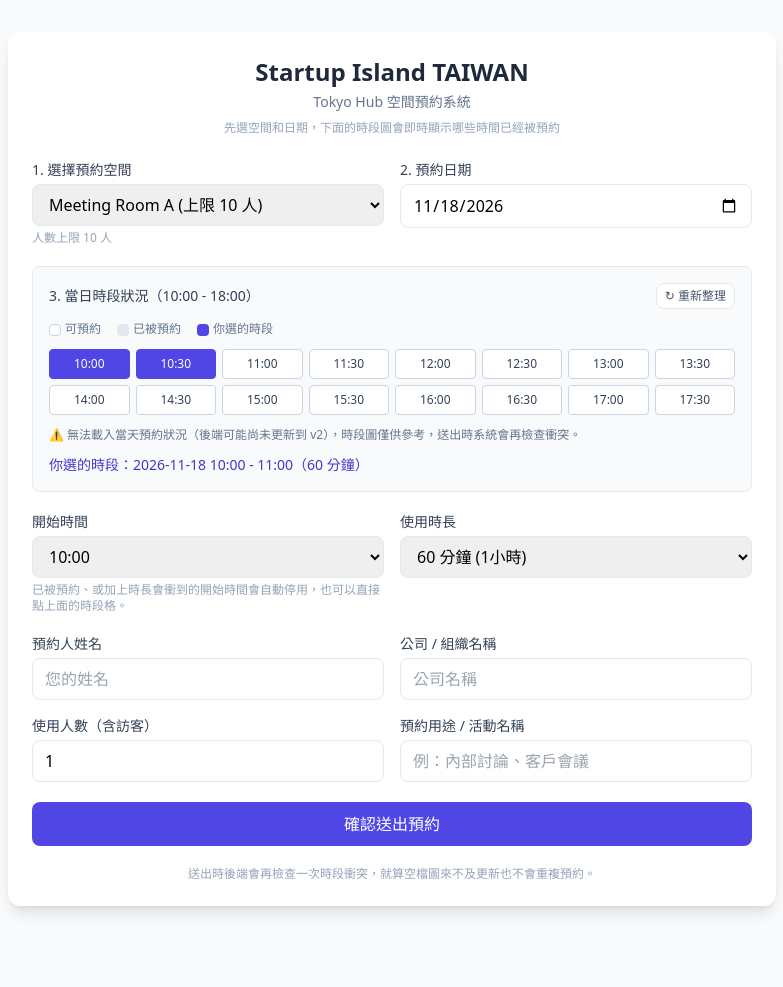
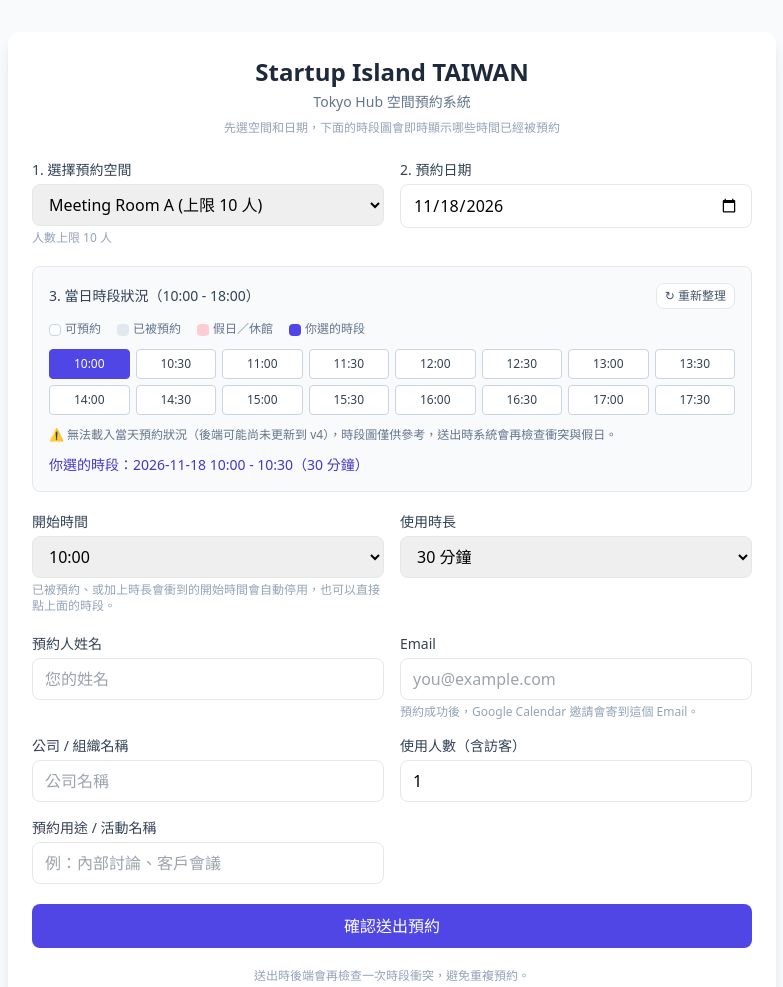
Before and after one commit to wshiro99/TokyoHubReservation, a plain HTML site: page index.html in a window 1280 px wide. Shown: the top 987 px of the page, without its empty margins (248-1031 px from the left). Before the commit the page ends 938 px from the top, so only its background shows below. Drawn offline with nearby package versions, Linux system fonts and the light colour scheme; no server answers.

Commit message:
Update index.html

```diff
--- a/index.html
+++ b/index.html
@@ -25,7 +25,7 @@
                         <option value="Room A">Meeting Room A (上限 10 人)</option>
                         <option value="Room B">Meeting Room B (上限 8 人)</option>
                         <option value="Room C">Meeting Room C (上限 8 人)</option>
-                        <option value="Room B & C">Room B & C 聯通大空間</option>
+                        <option value="Room B & C">Room B & C 可打通</option>
                         <option value="Hot Desk">Hot Desk (流動辦公桌/全天)</option>
                     </select>
                     <p id="space-hint" class="text-xs text-slate-400 mt-1"></p>
@@ -48,6 +48,7 @@
                 <div class="flex flex-wrap gap-4 text-xs text-slate-500">
                     <span><span class="inline-block w-3 h-3 rounded bg-white border border-slate-300 align-middle mr-1"></span>可預約</span>
                     <span><span class="inline-block w-3 h-3 rounded bg-slate-200 align-middle mr-1"></span>已被預約</span>
+                    <span><span class="inline-block w-3 h-3 rounded bg-rose-200 align-middle mr-1"></span>假日／休館</span>
                     <span><span class="inline-block w-3 h-3 rounded bg-indigo-600 align-middle mr-1"></span>你選的時段</span>
                 </div>
 
@@ -69,14 +70,14 @@
                 <div>
                     <label class="block text-sm font-medium text-slate-700">開始時間</label>
                     <select id="startTime" onchange="onStartOrDurationChange()" class="mt-1 w-full px-3 py-2 border rounded-lg outline-none"></select>
-                    <p class="text-xs text-slate-400 mt-1">已被預約、或加上時長會衝到的開始時間會自動停用，也可以直接點上面的時段格。</p>
+                    <p class="text-xs text-slate-400 mt-1">已被預約、或加上時長會衝到的開始時間會自動停用，也可以直接點上面的時段。</p>
                 </div>
 
                 <div>
                     <label class="block text-sm font-medium text-slate-700">使用時長</label>
                     <select id="duration" onchange="onStartOrDurationChange()" class="mt-1 w-full px-3 py-2 border rounded-lg outline-none">
-                        <option value="30">30 分鐘</option>
-                        <option value="60" selected>60 分鐘 (1小時)</option>
+                        <option value="30" selected>30 分鐘</option>
+                        <option value="60">60 分鐘 (1小時)</option>
                         <option value="90">90 分鐘 (1.5小時)</option>
                         <option value="120">120 分鐘 (2小時)</option>
                     </select>
@@ -88,6 +89,12 @@
                 <div>
                     <label class="block text-sm font-medium text-slate-700">預約人姓名</label>
                     <input type="text" id="name" required class="mt-1 w-full px-3 py-2 border rounded-lg outline-none" placeholder="您的姓名">
+                </div>
+
+                <div>
+                    <label class="block text-sm font-medium text-slate-700">Email</label>
+                    <input type="email" id="email" required class="mt-1 w-full px-3 py-2 border rounded-lg outline-none" placeholder="you@example.com">
+                    <p class="text-xs text-slate-400 mt-1">預約成功後，Google Calendar 邀請會寄到這個 Email。</p>
                 </div>
 
                 <div>
@@ -108,7 +115,7 @@
             </div>
 
             <button type="submit" id="submit-btn" class="w-full bg-indigo-600 text-white py-2.5 rounded-lg font-medium hover:bg-indigo-700 transition disabled:opacity-50">確認送出預約</button>
-            <p class="text-xs text-center text-slate-400">送出時後端會再檢查一次時段衝突，就算空檔圖來不及更新也不會重複預約。</p>
+            <p class="text-xs text-center text-slate-400">送出時後端會再檢查一次時段衝突，避免重複預約。</p>
         </form>
 
         <div id="result-msg" class="text-center text-sm font-medium hidden rounded-lg p-3"></div>
@@ -124,6 +131,9 @@
         const YEAR_END_END = "2027-01-03";
 
         let booked = [];             // [{s: 600, e: 660}, ...] 單位：分鐘
+        let closures = [];           // 休館時段 [{s, e, title}, ...]
+        let holidayClosed = false;   // 當天是否為全天假日／休館
+        let holidayTitle = "";       // 全天假日名稱（例如 勤労感謝の日、休館日）
         let availabilityLoaded = false;
         let availabilityError = false;
 
@@ -132,7 +142,9 @@
         function minToTime(min) { return String(Math.floor(min / 60)).padStart(2, '0') + ':' + String(min % 60).padStart(2, '0'); }
         function overlaps(aS, aE, bS, bE) { return aS < bE && aE > bS; }  // 半開區間，與後端一致
         function isBooked(s, e) { return booked.some(b => overlaps(s, e, b.s, b.e)); }
-        function fits(startMin, duration) { return startMin + duration <= CLOSE_MIN && !isBooked(startMin, startMin + duration); }
+        function isClosure(s, e) { return closures.some(b => overlaps(s, e, b.s, b.e)); }
+        function isBlocked(s, e) { return holidayClosed || isBooked(s, e) || isClosure(s, e); }
+        function fits(startMin, duration) { return startMin + duration <= CLOSE_MIN && !isBlocked(startMin, startMin + duration); }
 
         function todayInTokyo() {
             return new Intl.DateTimeFormat('en-CA', { timeZone: 'Asia/Tokyo', year: 'numeric', month: '2-digit', day: '2-digit' }).format(new Date());
@@ -157,6 +169,9 @@
 
             availabilityLoaded = false;
             availabilityError = false;
+            closures = [];
+            holidayClosed = false;
+            holidayTitle = "";
 
             if (space !== "Hot Desk") statusEl.textContent = "正在載入當天預約狀況…";
             if (space === "Hot Desk") hotStatus.textContent = "正在確認當天使用狀況…";
@@ -173,10 +188,18 @@
 
                 booked = (result.booked || []).map(b => ({ s: timeToMin(b.startTime), e: timeToMin(b.endTime) }));
 
+                // v4：假日／休館資訊（後端查日本祝日曆＋自訂休館行事曆）
+                const holiday = result.holiday || {};
+                holidayClosed = !!holiday.closed;
+                holidayTitle = holiday.title || "";
+                closures = (holiday.ranges || []).map(r => ({ s: timeToMin(r.startTime), e: timeToMin(r.endTime), title: r.title || "" }));
+
                 if (space === "Hot Desk") {
                     const n = result.hotDeskCount || 0;
-                    hotStatus.textContent = n > 0
-                        ? "當天已有 " + n + " 筆 Hot Desk 預約。Hot Desk 為流動辦公桌，仍可預約。"
+                    hotStatus.textContent = holidayClosed
+                        ? "這天是「" + (holidayTitle || "假日／休館日") + "」，全日不開放預約，請選其他日期。"
+                        : n > 0
+                        ? "當天已有 " + n + " 筆 Hot Desk 預約。Hot Desk 為非固定座位，仍可預約。"
                         : "當天目前沒有其他 Hot Desk 預約。";
                 }
                 availabilityLoaded = true;
@@ -201,18 +224,20 @@
 
             grid.innerHTML = "";
             for (let t = OPEN_MIN; t < CLOSE_MIN; t += STEP) {
-                const cellBooked = isBooked(t, t + STEP);
-                const inSelected = selStart !== null && t >= selStart && t < selStart + duration;
+                const cellClosure = holidayClosed || isClosure(t, t + STEP);
+                const cellBooked = !cellClosure && isBooked(t, t + STEP);
+                const inSelected = !cellClosure && !cellBooked && selStart !== null && t >= selStart && t < selStart + duration;
 
                 const btn = document.createElement("button");
                 btn.type = "button";
-                btn.textContent = minToTime(t) + (cellBooked ? " 已訂" : "");
+                btn.textContent = minToTime(t) + (cellClosure ? " 休" : cellBooked ? " 已訂" : "");
                 btn.className = "text-xs py-1.5 rounded border transition " + (
-                    cellBooked ? "bg-slate-200 text-slate-400 border-slate-200 cursor-not-allowed"
+                    cellClosure ? "bg-rose-100 text-rose-400 border-rose-200 cursor-not-allowed"
+                    : cellBooked ? "bg-slate-200 text-slate-400 border-slate-200 cursor-not-allowed"
                     : inSelected ? "bg-indigo-600 text-white border-indigo-600 font-medium"
                     : "bg-white text-slate-700 border-slate-300 hover:border-indigo-400 hover:text-indigo-700"
                 );
-                btn.disabled = cellBooked;
+                btn.disabled = cellClosure || cellBooked;
                 btn.onclick = () => pickStart(t);
                 grid.appendChild(btn);
             }
@@ -220,15 +245,20 @@
             const statusEl = document.getElementById("availability-status");
             const summaryEl = document.getElementById("booked-summary");
             if (availabilityError) {
-                statusEl.textContent = "⚠ 無法載入當天預約狀況（後端可能尚未更新到 v2），時段圖僅供參考，送出時系統會再檢查衝突。";
+                statusEl.textContent = "⚠ 無法載入當天預約狀況（後端可能尚未更新到 v4），時段圖僅供參考，送出時系統會再檢查衝突與假日。";
+                summaryEl.textContent = "";
+            } else if (availabilityLoaded && holidayClosed) {
+                statusEl.textContent = "這天是「" + (holidayTitle || "假日／休館日") + "」，全日不開放預約，請選其他日期。";
                 summaryEl.textContent = "";
             } else if (availabilityLoaded) {
                 const now = new Date().toLocaleTimeString('zh-TW', { hour: '2-digit', minute: '2-digit' });
                 statusEl.textContent = booked.length === 0
                     ? "當天目前沒有任何預約，全部時段都可以選。（最後更新 " + now + "）"
                     : "灰色時段已被預約，點白色格子就能選開始時間。（最後更新 " + now + "）";
-                summaryEl.textContent = booked.length === 0 ? ""
-                    : "當天已預約：" + booked.map(b => minToTime(b.s) + " - " + minToTime(b.e)).join("、");
+                summaryEl.textContent = (booked.length === 0 ? ""
+                    : "當天已預約：" + booked.map(b => minToTime(b.s) + " - " + minToTime(b.e)).join("、"))
+                    + (closures.length === 0 ? ""
+                    : (booked.length === 0 ? "" : "；") + "休館時段：" + closures.map(c => minToTime(c.s) + " - " + minToTime(c.e) + (c.title ? "（" + c.title + "）" : "")).join("、"));
             }
 
             const selEl = document.getElementById("selected-summary");
@@ -275,12 +305,13 @@
             renderSlots();
             checkPeopleCount();
             updateDateWarning();
+            if (holidayClosed) document.getElementById("submit-btn").disabled = true;
         }
 
         function pickStart(t) {
             const duration = parseInt(document.getElementById("duration").value);
             if (!fits(t, duration)) {
-                alert("從 " + minToTime(t) + " 開始的 " + duration + " 分鐘會碰到已有預約，或超過 18:00。請點其他格子，或縮短時長。");
+                alert("從 " + minToTime(t) + " 開始的 " + duration + " 分鐘會碰到已有預約，或超過 18:00。請點其他時段，或縮短時長。");
                 return;
             }
             document.getElementById("startTime").value = minToTime(t);
@@ -326,7 +357,7 @@
             document.getElementById("meeting-time-fields").classList.toggle("hidden", isHot);
             document.getElementById("availability-panel").classList.toggle("hidden", isHot);
             document.getElementById("hotdesk-panel").classList.toggle("hidden", !isHot);
-            if (isHot) document.getElementById("submit-btn").disabled = dateStatus(document.getElementById("date").value).closed;
+            if (isHot) document.getElementById("submit-btn").disabled = dateStatus(document.getElementById("date").value).closed || holidayClosed;
         }
 
         function onSpaceOrDateChange() {
@@ -357,12 +388,13 @@
 
             const st = dateStatus(date);
             if (st.closed) { alert(st.reason); return; }
+            if (holidayClosed) { alert("這天是「" + (holidayTitle || "假日／休館日") + "」，不開放預約，請選其他日期。"); loadAvailability(); return; }
 
             if (space !== "Hot Desk") {
                 if (endTime > "18:00") { alert("預約結束時間不得超過下午 18:00 營業時間限制。"); return; }
                 // 用手邊最新的空檔再擋一次，真的撞到就先刷新給使用者看
-                if (availabilityLoaded && isBooked(timeToMin(startTime), timeToMin(endTime))) {
-                    alert("這個時段剛好被預約了，空檔圖已更新，請重新選擇。");
+                if (availabilityLoaded && isBlocked(timeToMin(startTime), timeToMin(endTime))) {
+                    alert("這個時段剛好被預約了，空檔已更新，請重新選擇。");
                     loadAvailability();
                     return;
                 }
@@ -375,6 +407,7 @@
                 startTime: (space === "Hot Desk") ? "10:00" : startTime,
                 endTime: endTime,
                 name: document.getElementById("name").value,
+                email: document.getElementById("email").value.trim(),
                 company: document.getElementById("company").value,
                 peopleCount: document.getElementById("peopleCount").value,
                 purpose: document.getElementById("purpose").value
@@ -396,9 +429,9 @@
                     msg.className = "text-center text-sm font-medium text-green-700 bg-green-50 rounded-lg p-3";
                     msg.textContent = "預約成功！" + date + " " +
                         (space === "Hot Desk" ? "全天" : startTime + " - " + endTime) +
-                        "（" + space + "）已同步至 Google 日曆與試算表。";
+                        "（" + space + "）已同步至 Google 日曆與試算表，行事曆邀請已寄到 " + payload.email + "。";
                     // 只清預約人資料，保留空間／日期／時段，方便接著訂下一筆
-                    ["name", "company", "purpose"].forEach(id => document.getElementById(id).value = "");
+                    ["name", "email", "company", "purpose"].forEach(id => document.getElementById(id).value = "");
                     document.getElementById("peopleCount").value = 1;
                     loadAvailability();  // 讓剛訂的時段馬上變灰
                 } else {
```
